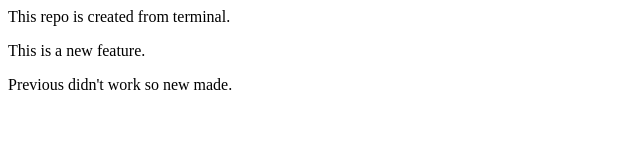
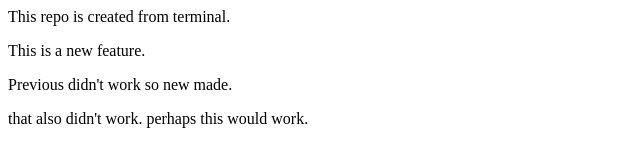
Before and after one commit to Anishsunar/Local-Repo, a plain HTML site: page index.html in a window 1280 px wide. Shown: the whole page, without its empty margins (0-640 px from the left). Drawn offline with Linux system fonts and the light colour scheme.

Commit message:
checking..

```diff
--- a/index.html
+++ b/index.html
@@ -1,3 +1,4 @@
 <p>This repo is created from terminal.</p>
 <p>This is a new feature.</p>
 <p>Previous didn't work so new made.</p>
+<P>that also didn't work. perhaps this would work.</P>
```
